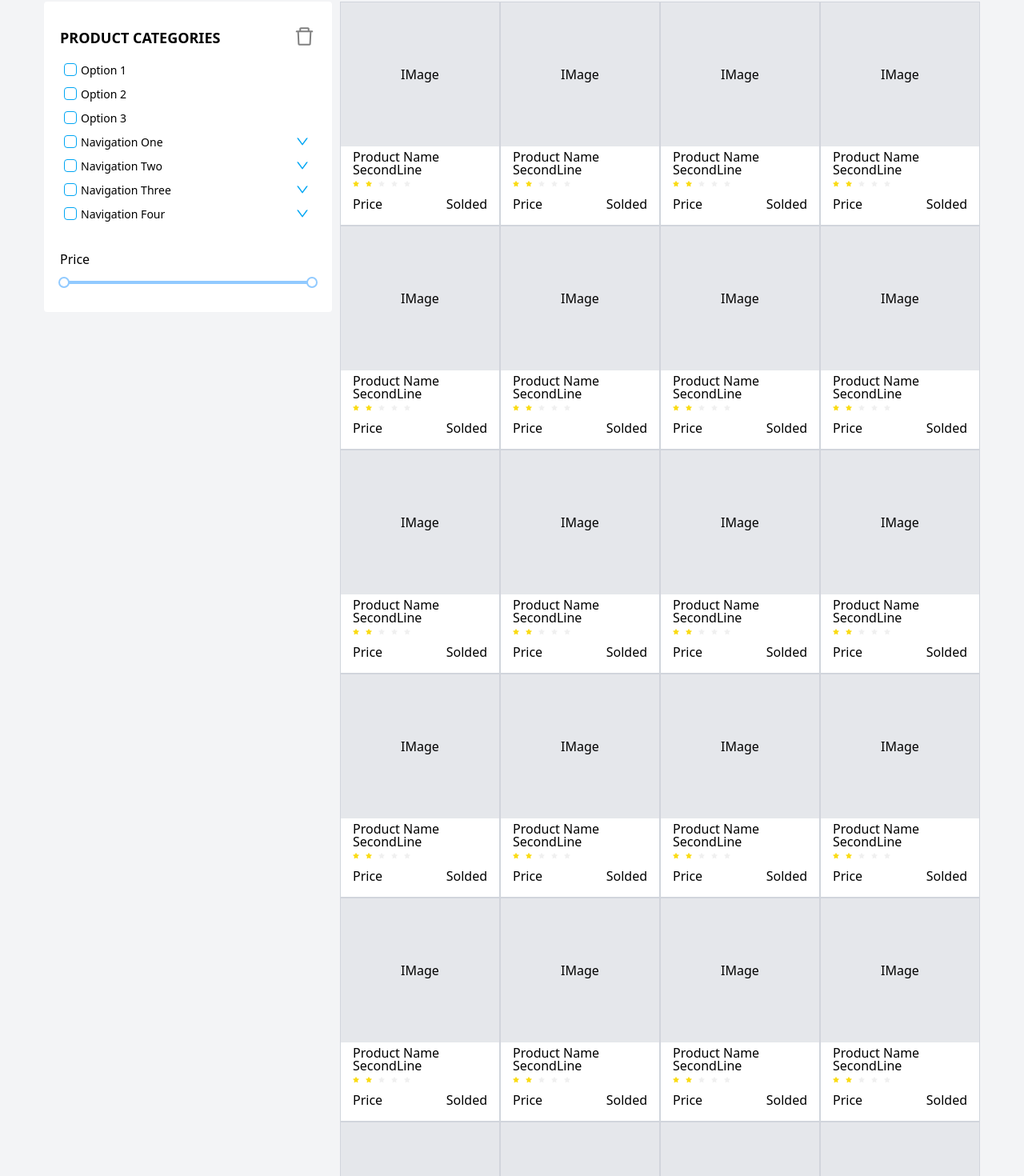
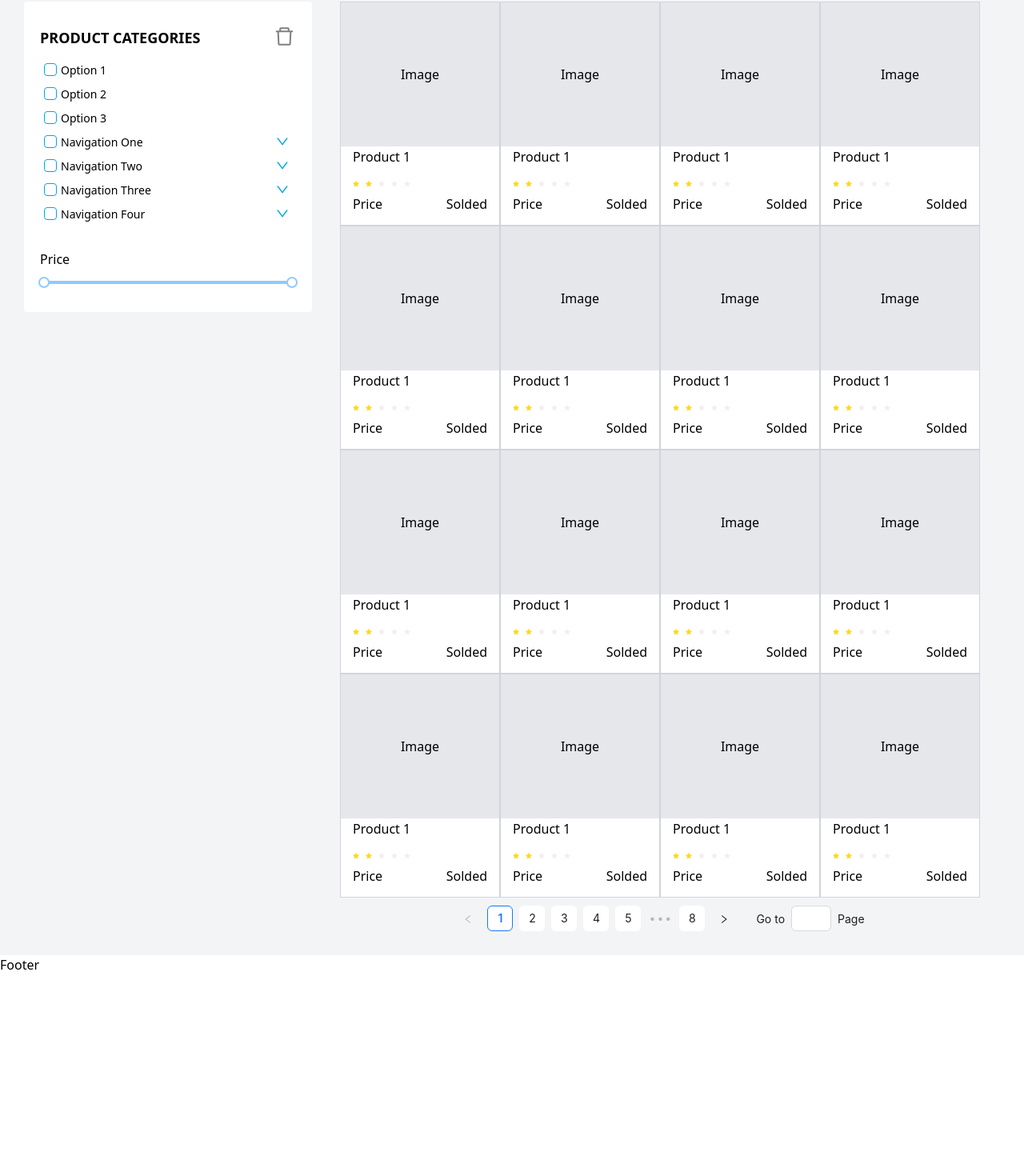
Before and after one commit to NguyenVuBaDuy/SHOPPE_FE, a React (Vite) app: page /products in a window 1280 px wide. Shown: the part 52-1522 px from the top of the page at 80% size. After the commit the page ends 1270 px from the top, so only its background shows below. Built offline with nearby package versions, Linux system fonts and the light colour scheme.

Commit message:
Giao diện và tương tác (datadata tĩnh chưa call API)

```diff
--- a/src/App.tsx
+++ b/src/App.tsx
@@ -9,6 +9,7 @@ import CheckoutPage from "./pages/normalUser/checkout/checkoutPage";
 import ProfilePage from "./pages/normalUser/profile/profilePage";
 import LoginPage from "./pages/normalUser/login/loginPage";
 import RegisterPage from "./pages/normalUser/register/registerPage";
+import Cart from "./pages/normalUser/cart/cart";
 
 const router = createBrowserRouter([
   {
@@ -43,6 +44,10 @@ const router = createBrowserRouter([
         path: `/user/profile`,
         element: <ProfilePage />
       },
+      {
+        path: `/user/cart`,
+        element: <Cart />
+      },
     ]
   },
   {
--- /dev/null
+++ b/src/pages/normalUser/cart/cart.tsx
@@ -0,0 +1,7 @@
+const Cart = () => {
+
+    return (
+        <div>Cart</div>
+    );
+}
+export default Cart;
--- a/src/pages/normalUser/product/productCard.tsx
+++ b/src/pages/normalUser/product/components/productCard.tsx
@@ -1,15 +1,24 @@
 import { Rate } from 'antd';
 
-const ProductCard = () => {
+type data = {
+    id?: number,
+    name?: string,
+    price?: number,
+    solded?: number,
+    rate?: number,
+    image?: string,
+}
+
+const ProductCard = ({data} : {data: data}) => {
     return (
         <div className="flex flex-col w-[200px] h-[280px] border-1 border-gray-300 bg-white">
             <div className='flex justify-center items-center w-full min-h-[180px] bg-gray-200'>
                 <a>
-                    IMage
+                    Image
                 </a>
             </div>
                 <div className='flex flex-col w-full h-full pr-[15px] pl-[15px] pt-[5px] pb-[5px]'>
-                <span className='min-h-[30px] h-full leading-[1]'>Product Name SecondLine</span>
+                <span className='min-h-[30px] h-full leading-[1]'>{data.name}</span>
                 <Rate disabled defaultValue={2} style={{ fontSize: 8 }}/>
                 <div className='flex items-center justify-between min-h-[42px]'>
                     <span>Price</span>
--- a/src/pages/normalUser/product/product.tsx
+++ b/src/pages/normalUser/product/product.tsx
@@ -1,8 +1,9 @@
-import CheckboxList from './checkboxList';
-import ProductCard from './productCard';
+import CheckboxList from './components/checkboxList';
+import ProductCard from './components/productCard';
+import { Pagination } from 'antd';
+import { useEffect, useState } from 'react';
 
-
-const Product = () => {
+const pageSize = 16;
 
 const items = [
   {
@@ -108,38 +109,41 @@ const Product = () => {
   },
 ];
 
+const products = Array.from({ length: 120 }, (_, index) => ({
+  id: index + 1,
+  name: `Product ${Math.floor(index / 24) + 1}`,
+  price: 100,
+  image: 'https://via.placeholder.com/150',
+}));
+
+const Product = () => {
+
+    const [currentPage, setCurrentPage] = useState<number>(1);
+    const [currentData, setCurrentData] = useState<typeof products>([]);
+
+    useEffect(() => {
+      const start = (currentPage - 1) * pageSize;
+      const end = start + pageSize;
+      setCurrentData(products.slice(start, end));
+    }, [currentPage]);
+
     return (
         <div className='w-full h-full flex justify-center p-[30px] bg-gray-100 gap-[10px]'>
             <CheckboxList items={items}/>
+            <div className='w-full h-full flex flex-col items-center gap-[10px]'>
               <div className='w-fit h-fit grid grid-cols-1 md:grid-cols-2 lg:grid-cols-3 xl:grid-cols-4 bg-white rounded-[0.5rem] '>
-              <ProductCard/>
-              <ProductCard/>
-              <ProductCard/>
-              <ProductCard/>
-              <ProductCard/>
-              <ProductCard/>
-              <ProductCard/>
-              <ProductCard/>
-              <ProductCard/>
-              <ProductCard/>
-              <ProductCard/>
-              <ProductCard/>
-              <ProductCard/>
-              <ProductCard/>
-              <ProductCard/>
-              <ProductCard/>
-              <ProductCard/>
-              <ProductCard/>
-              <ProductCard/>
-              <ProductCard/>
-              <ProductCard/>
-              <ProductCard/>
-              <ProductCard/>
-              <ProductCard/>
-              <ProductCard/>
-              <ProductCard/>
-              <ProductCard/>
-              <ProductCard/>
+                {currentData.map((product) => (
+                  <ProductCard data={product} />
+                ))}
+              </div>
+              <Pagination
+                  defaultCurrent={1}
+                  total={products.length}
+                  pageSize={pageSize}
+                  showQuickJumper
+                  showSizeChanger={false}
+                  onChange={(page) => setCurrentPage(page)}
+              />
             </div>
         </div>
     )
```
Also changed, not shown: src/pages/normalUser/product/components/checkboxList.tsx (renamed from src/pages/normalUser/product/checkboxList.tsx, +4 -4 lines), src/pages/normalUser/product/productSlice.tsx (added). Lines whose indentation alone changed are shown as unchanged.
